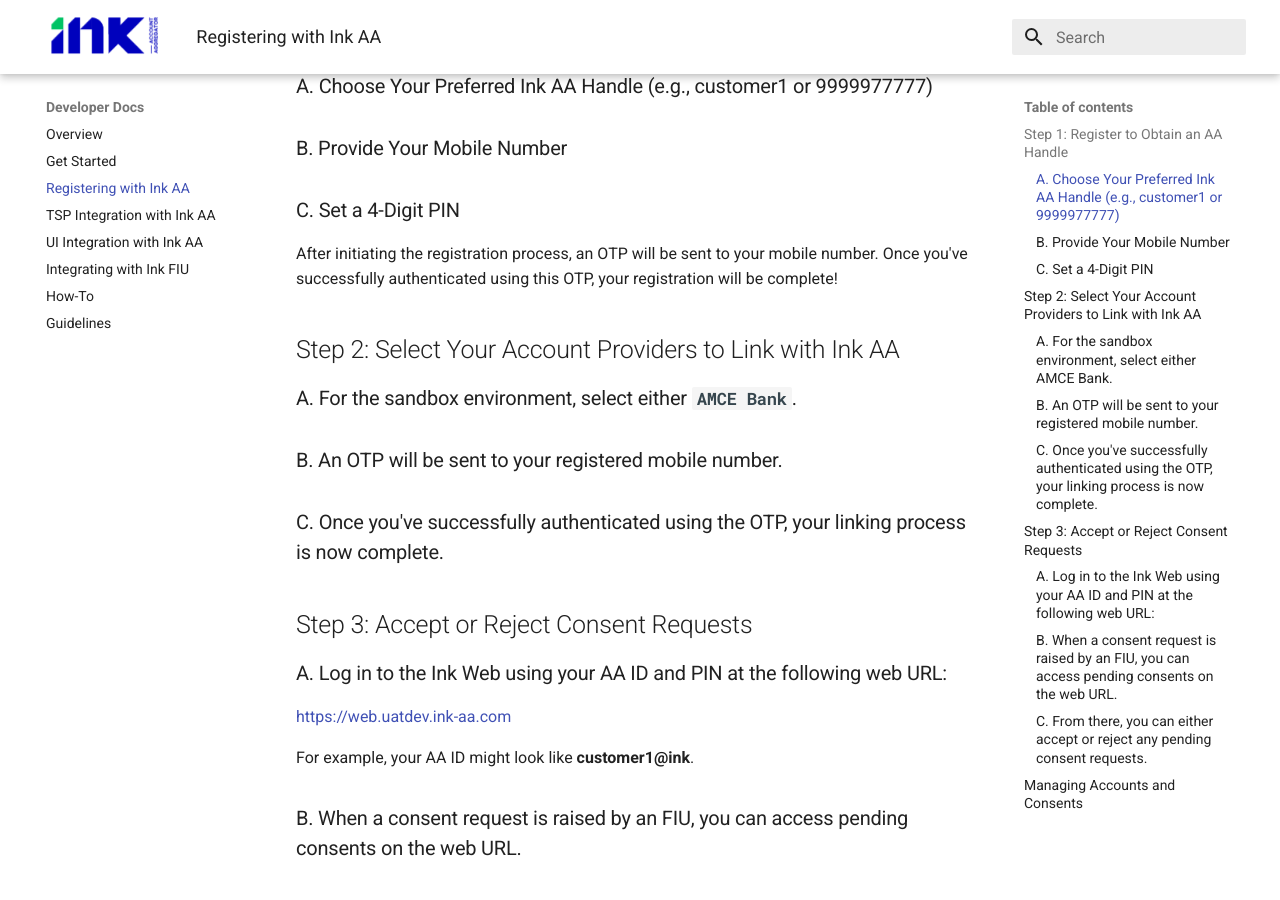
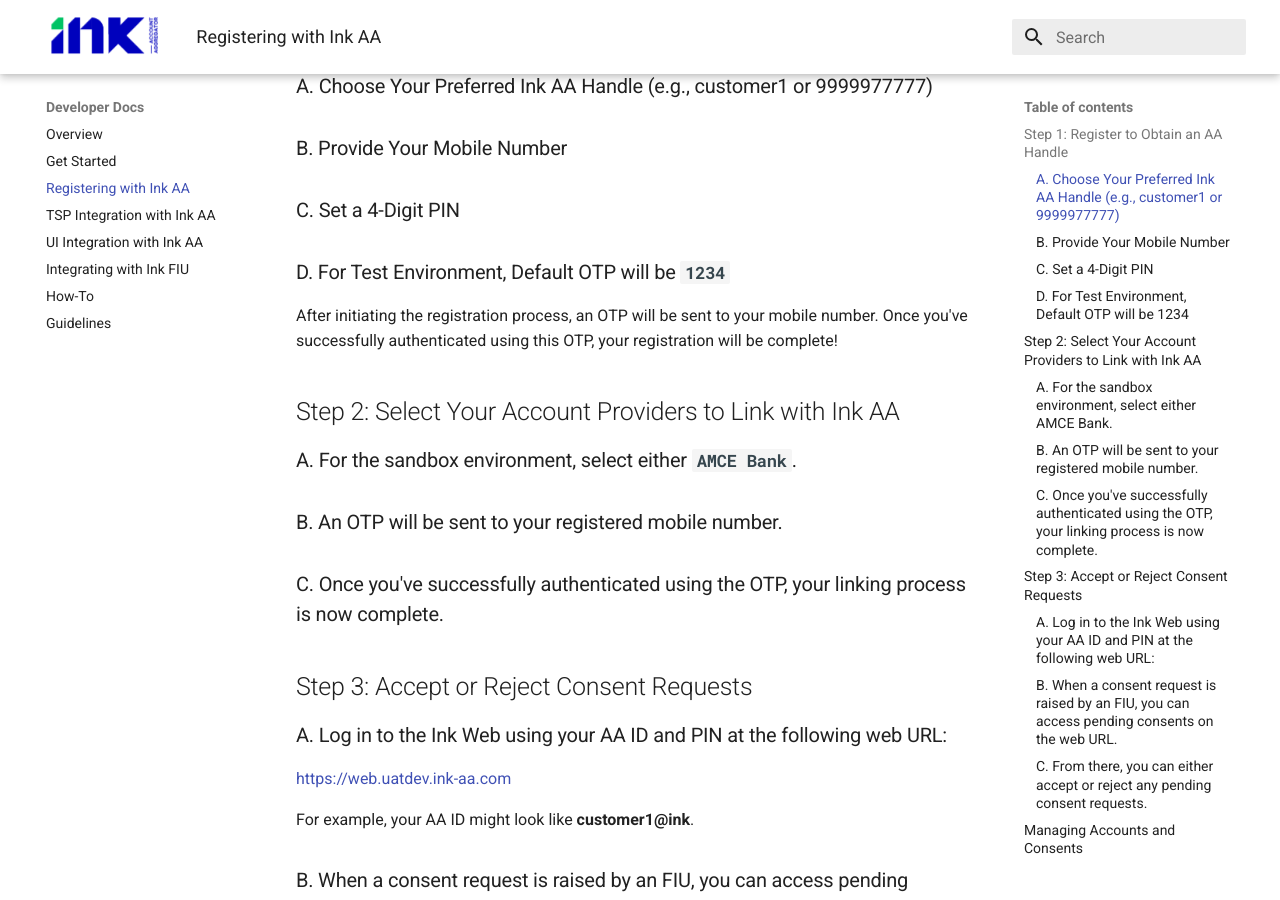
Before and after one commit to Unacores/ink-aa-docs, an MkDocs documentation site: the page built from docs/ink_aa_register.md, in a window 1280 px wide and 900 px high, scrolled down 402 px. Built offline with MkDocs 1.6.1 and Material for MkDocs 9.7.7, drawn with Linux system fonts in a browser that asks for light colours.

Commit message:
Added DEFAULT OTP

```diff
--- a/docs/ink_aa_register.md
+++ b/docs/ink_aa_register.md
@@ -13,6 +13,8 @@
 ### B. Provide Your Mobile Number
 
 ### C. Set a 4-Digit PIN
+
+### D. For Test Environment, Default OTP will be **`1234`**
 
 After initiating the registration process, an OTP will be sent to your mobile number. Once you've successfully authenticated using this OTP, your registration will be complete!
 
```
